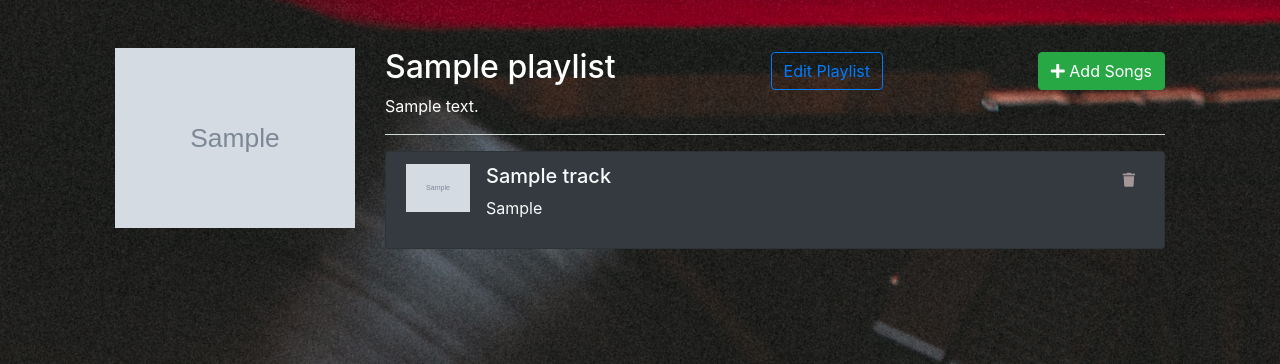
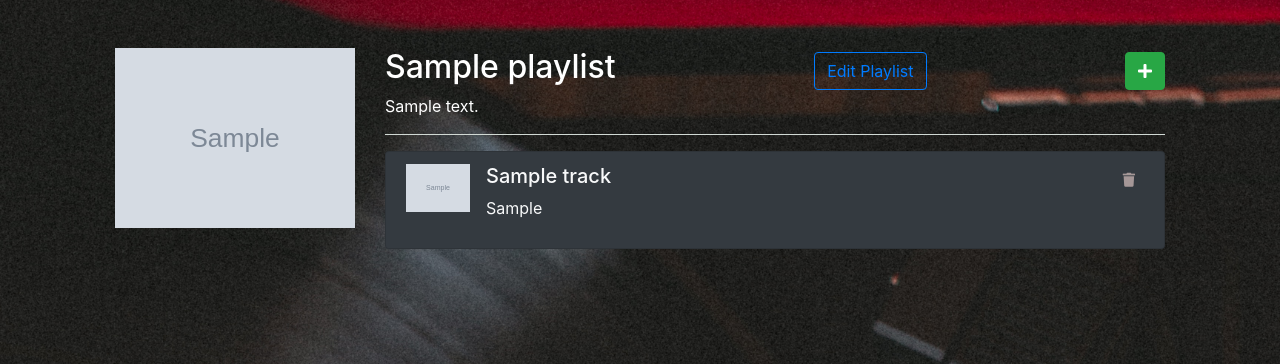
Before and after one commit to danielrhodes11/CAPSTONE-1, a Flask app: page /playlists/1 in a window 1280 px wide. Shown: the part 56-420 px from the top of the page. Run offline with Flask 3, Linux system fonts and the light colour scheme; tables that the repository leaves empty hold one stand-in row (values such as "Sample post"); grey boxes marked "Sample" are stand-in pictures; parts of the project's set-up code (start-up, migrations or seed data) failed here and were passed over; some libraries are stand-ins or nearby versions.

Commit message:
edited layout, experimented with infinite scroll

```diff
--- a/api.py
+++ b/api.py
@@ -78,14 +78,15 @@ def get_songs_by_artist(token, artist_id):
     return json_response
 
 
-def search_for_song(token, song_name):
+def search_for_song(token, song_name, offset=0):
     base_url = "https://api.spotify.com/v1/search"
     headers = get_auth_header(token)
 
     params = {
         "q": song_name,
         "type": "track",
-        "limit": 10
+        "limit": 10,
+        "offset": offset
     }
 
     response = get(base_url, params=params, headers=headers)
--- a/app.py
+++ b/app.py
@@ -1,6 +1,5 @@
 import os
-from flask import Flask, render_template, redirect, flash, session, g, request, url_for
-import requests
+from flask import Flask, render_template, redirect, flash, session, g, request, url_for, jsonify
 from flask_debugtoolbar import DebugToolbarExtension
 from models import db, connect_db, User, Playlists, PlaylistTracks
 from forms import RegisterForm, LoginForm, EditUserForm, PlaylistForm, SongForm
@@ -351,9 +350,9 @@ def show_search_results(playlist_id):
 
     spotify_id = request.args.get("spotify_id")
 
-    response = search_for_song(get_token(), song_name)
+    response = search_for_song(get_token(), song_name, offset=10)
 
-    return render_template("search_results.html", playlist=playlist, songs=response, spotify_id=spotify_id)
+    return render_template("search_results.html", playlist=playlist, songs=response, spotify_id=spotify_id, song_name=song_name, playlist_id=playlist_id)
 
 
 @app.route("/playlists/<int:playlist_id>/add-song", methods=["POST"])
--- a/requirements.txt
+++ b/requirements.txt
@@ -5,13 +5,13 @@ cached-property==1.5.2
 cachetools==5.3.1
 certifi==2023.7.22
 charset-normalizer==3.2.0
-click  # Allow pip to install a compatible version
+click
 dnspython==2.4.2
 docker==4.3.1
 dockerpty==0.4.1
 docopt==0.6.2
 email-validator==2.0.0.post2
-Flask>=2.3.3  # Upgrade Flask version
+Flask>=2.3.3
 Flask-Bcrypt==1.0.1
 Flask-DebugToolbar==0.13.1
 Flask-Migrate==4.0.5
@@ -31,7 +31,7 @@ MarkupSafe==2.1.3
 mypy-extensions==1.0.0
 oauthlib==3.2.2
 packaging==23.2
-popper<2020.9.1  # Adjust Popper version constraint
+popper<2020.9.1
 psycopg2==2.9.7
 psycopg2-binary==2.9.7
 pyasn1==0.5.0
--- a/templates/base.html
+++ b/templates/base.html
@@ -89,6 +89,9 @@
 
     <script src="https://cdnjs.cloudflare.com/ajax/libs/popper.js/1.11.0/umd/popper.min.js"></script>
     <script src="https://stackpath.bootstrapcdn.com/bootstrap/4.5.2/js/bootstrap.min.js"></script>
+    <!-- Include the Infinite Scroll library -->
+    <script src="https://unpkg.com/infinite-scroll@4/dist/infinite-scroll.pkgd.min.js"></script>
+
 
 
 
--- a/templates/playlist_details.html
+++ b/templates/playlist_details.html
@@ -15,7 +15,7 @@
                 <a href="{{ url_for('edit_playlist', playlist_id=playlist.id) }}" class="btn btn-outline-primary">Edit Playlist</a>
                 <!-- Plus Sign Icon to Take You to the Search Link -->
                 <a href="{{ url_for('search_for_songs', playlist_id=playlist.id) }}" class="btn btn-success">
-                    <i class="fas fa-plus"></i> Add Songs
+                    <i class="fas fa-plus"></i>
                 </a>
             </div>
             <p>{{ playlist.description }}</p>
--- a/templates/search_results.html
+++ b/templates/search_results.html
@@ -20,7 +20,9 @@
 
     <div class="row">
         <div class="col-md-8 offset-md-2">
-            <ul class="list-group">
+            <!-- Search results container -->
+            <ul class="list-group" id="searchResultsContainer" data-playlist-id="{{playlist_id}}" data-song-name="{{ song_name }}">
+
                 {% set added_song_ids = [] %}
                 {% for song in songs %}
                 {% if song.id not in added_song_ids %}
@@ -32,7 +34,6 @@
                             <div class="col-md-8">
                                 <h5 class="text-light">{{ song.name }}</h5>
                                 <p class="mb-0">by {{ song.artists[0].name }}</p>
-
                             </div>
                             <div class="col-md-2">
                                 <form method="POST" action="{{ url_for('add_song_to_playlist', playlist_id=playlist.id) }}">
```
Also changed, not shown: static/app.js (+43 -8 lines), templates/song_details.html (+6 -4 lines).
